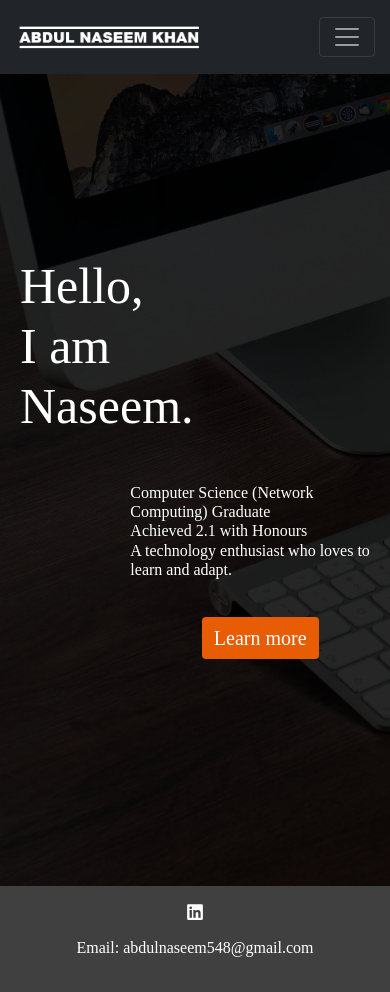
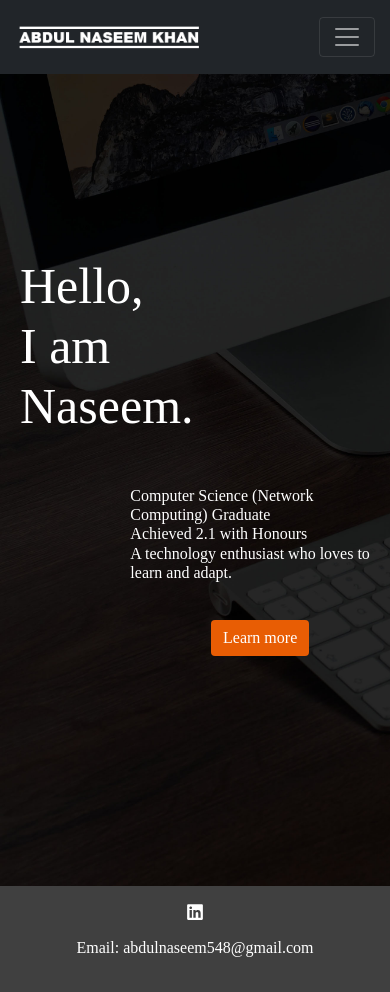
Before and after one commit to abdulnaseem/test-deploy-aws, a React (Create React App) app: page / in a window 390 px wide. Built offline with nearby package versions, Linux system fonts and the light colour scheme.

Commit message:
university project edits

```diff
--- a/src/pages/index.css
+++ b/src/pages/index.css
@@ -77,9 +77,9 @@ body{
     margin-right: 10px!important;
     font-size: 16px;
   }
-  .learn-more{
+  #index-button{
     margin-left: -80px!important;
-    font-size: 16px;
+    font-size: 16px!important;
   }
   .email{
     font-size: 16px;
--- a/src/pages/universityProjects.css
+++ b/src/pages/universityProjects.css
@@ -50,6 +50,7 @@ h3{
   background: #E85D04!important;
   font-size: 20px!important;
   border-style: none;
+  margin-top: 15px;
   box-shadow: 0 4px 8px 0 rgba(0, 0, 0, 0.2), 0 6px 20px 0 rgba(0, 0, 0, 0.19);
   transition: width 2s;
 
@@ -122,6 +123,7 @@ h3{
   }
   #grad-cert-link{
     width:300px!important;
+    font-size: 16px!important
   }
   #projects{
     width:100%!important;
```
